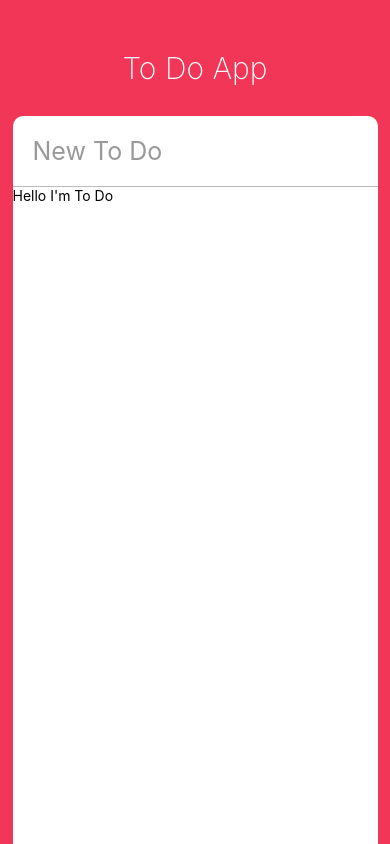
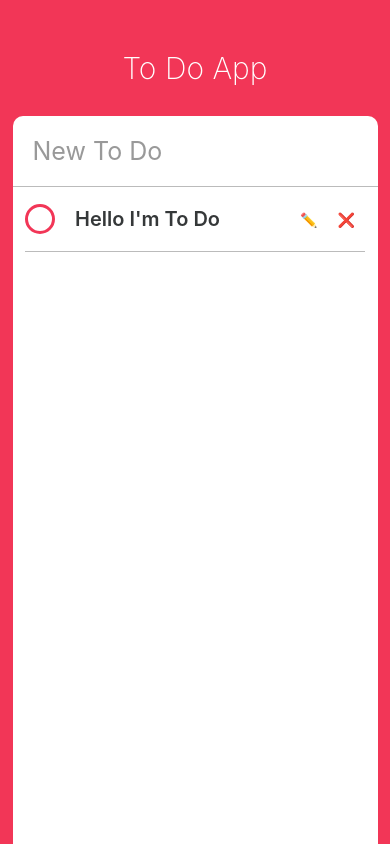
Before and after one commit to KJunseo/ToDo, a React Native app: screen / in a window 390 px wide. Built offline with nearby package versions, Linux system fonts and the light colour scheme.

Commit message:
coding UI

```diff
--- a/App.js
+++ b/App.js
@@ -28,7 +28,7 @@
             autoCorrect={false}
             >
             </TextInput>
-            <ScrollView>
+            <ScrollView contentContainerStyle={styles.toDos}>
               <ToDo></ToDo>
             </ScrollView>
         </View>
@@ -83,5 +83,8 @@
     borderBottomColor: "#bbb",
     borderBottomWidth: 1,
     fontSize: 25
+  },
+  toDos: {
+    alignItems: "center"
   }
 });
--- a/ToDo.js
+++ b/ToDo.js
@@ -1,19 +1,127 @@
 import React,{Component} from "react";
-import {View, Text, TouchableOpacity, StyleSheet} from "react-native";
+import {View, Text, TouchableOpacity, StyleSheet, Dimensions} from "react-native";
+
+const {width, height} = Dimensions.get("window");
 
 //풀 컴포넌트를 만들어준다.
 //stateless 컴포넌트가 아니라 클래스 컴포넌트를 만드는 이유는 수정 버튼을 누르면 state를 수정모드로 변경해야하기 위함.
 //따라서 stateful 컴포넌트가 필요하다.
 export default class ToDo extends Component{
+
+    state={
+        isEditing: false,     //수정모드인지 그냥 모드인지를 나타내는 state
+        isCompleted : false   //완료/미완료를 나타내는 state
+    }
     render(){
+        const {isCompleted, isEditing} = this.state; //현재 state 값으로 isCompleted 설정
+
         return(
-            <View>
-                <Text>Hello I'm To Do</Text>
+            <View style={styles.container}>
+                <View style={styles.column}>
+                    <TouchableOpacity onPress={this._toggleComplete}>
+                        <View style={[
+                            styles.circle,
+                            isCompleted ? styles.completedCircle : styles.uncompletedCircle
+                            ]}>
+                        </View>
+                    </TouchableOpacity>
+                    <Text style={[
+                        styles.text,
+                        isCompleted ? styles.completedText : styles.uncompletedText
+                        ]}>Hello I'm To Do</Text>
+                </View>
+
+                        {isEditing ?  /*수정할때 모드 */
+                            <View style={styles.actions}>
+                                <TouchableOpacity onPressOut={this._finishEditing}>
+                                    <View style={styles.actionContainer}>
+                                        <Text style={styles.actionText}>✅</Text>
+                                    </View>
+                                </TouchableOpacity>
+                            </View>
+                        : /*수정하지 않을 때 모드 */
+                            <View style={styles.actions}>
+                                <TouchableOpacity onPressOut={this._startEditing}>
+                                    <View style={styles.actionContainer}>
+                                        <Text style={styles.actionText}>✏️</Text>
+                                    </View>
+                                </TouchableOpacity>
+                                <TouchableOpacity>
+                                    <View style={styles.actionContainer}>
+                                        <Text style={styles.actionText}>❌</Text>
+                                    </View>
+                                </TouchableOpacity>
+                            </View>
+                        }
+
             </View>
         );
+    }
+    _toggleComplete=()=>{
+        this.setState(prevState=>{
+            return {
+                isCompleted: !prevState.isCompleted
+            }
+        })
+    }
+    _startEditing=()=>{
+        this.setState({
+            isEditing: true
+        })
+    }
+    _finishEditing=()=>{
+        this.setState({
+            isEditing: false
+        })
     }
 }
 
 const styles = StyleSheet.create({
-
+    //card와 비슷한 디자인인데, card보다 조금 작게 디자인한다. 리스트처럼보이는 게 목적
+    container: {
+        width: width-50,
+        borderBottomColor: "#bbb",
+        borderBottomWidth: StyleSheet.hairlineWidth,
+        flexDirection: "row",  //수정 아이콘이 바로 옆에 생성되게 하기 위함.
+        alignItems: "center",
+        justifyContent: "space-between"
+    },
+    text: {
+        fontWeight: "600",
+        fontSize: 20,
+        marginVertical: 20
+    },
+    circle: {
+        width: 30,
+        height: 30,
+        borderRadius: 15,
+        borderWidth: 3,
+        marginRight: 20
+    },
+    completedCircle: {
+        borderColor: "#bbb"
+    },
+    uncompletedCircle: {
+        borderColor: "#F23657"
+    },
+    completedText: {
+        color: "#bbb",
+        textDecorationLine: "line-through"
+    },
+    uncompletedText: {
+        color: "#353839"
+    },
+    column: {
+        flexDirection: "row",
+        alignItems: "center",
+        justifyContent: "space-between",
+        width: width / 2
+    },
+    actions: {
+        flexDirection: "row"
+    },
+    actionContainer: { //margin을 주는 이유, 아이콘만 정확하게 클릭하기 힘들기 때문에, 그 주변까지 인식되도록 하기위함
+        marginVertical: 10,
+        marginHorizontal: 10
+    }
 });
```
